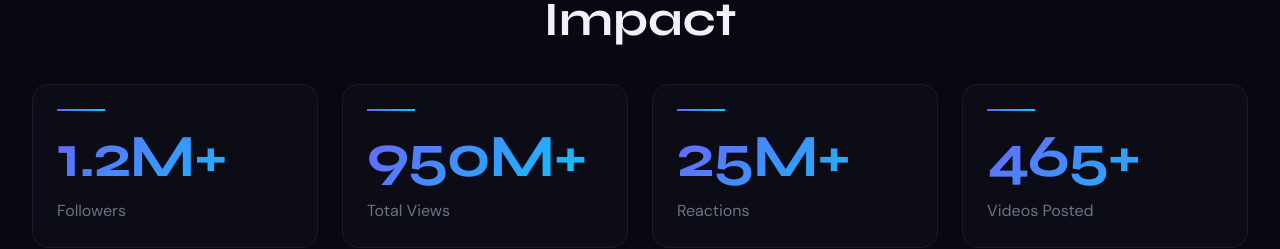
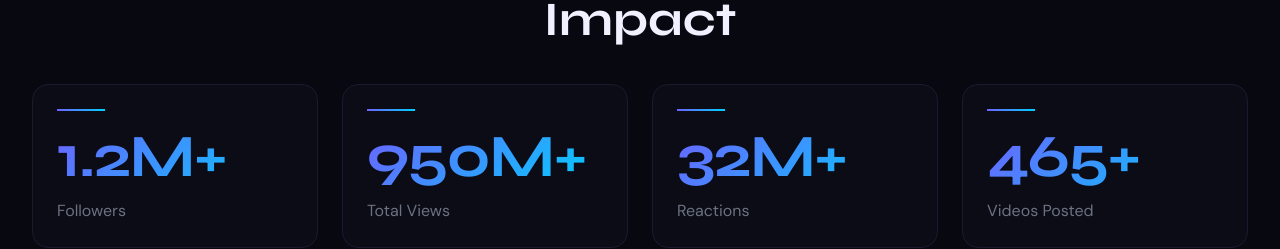
Before and after one commit to Dailymemes111/daily-memes, a Next.js app: page / in a window 1280 px wide. Shown: the part 1660-1909 px from the top of the page. Built offline with nearby package versions, Linux system fonts and the light colour scheme.

Commit message:
Update content.ts

```diff
--- a/src/data/content.ts
+++ b/src/data/content.ts
@@ -10,7 +10,7 @@ What really helped me stand out was developing my own unique "try not to laugh"
   metrics: [
     { value: "1.2M+", label: "Followers" },
     { value: "950M+", label: "Total Views" },
-    { value: "25M+", label: "Reactions" },
+    { value: "32M+", label: "Reactions" },
     { value: "465+", label: "Videos Posted" },
   ],
 
```
